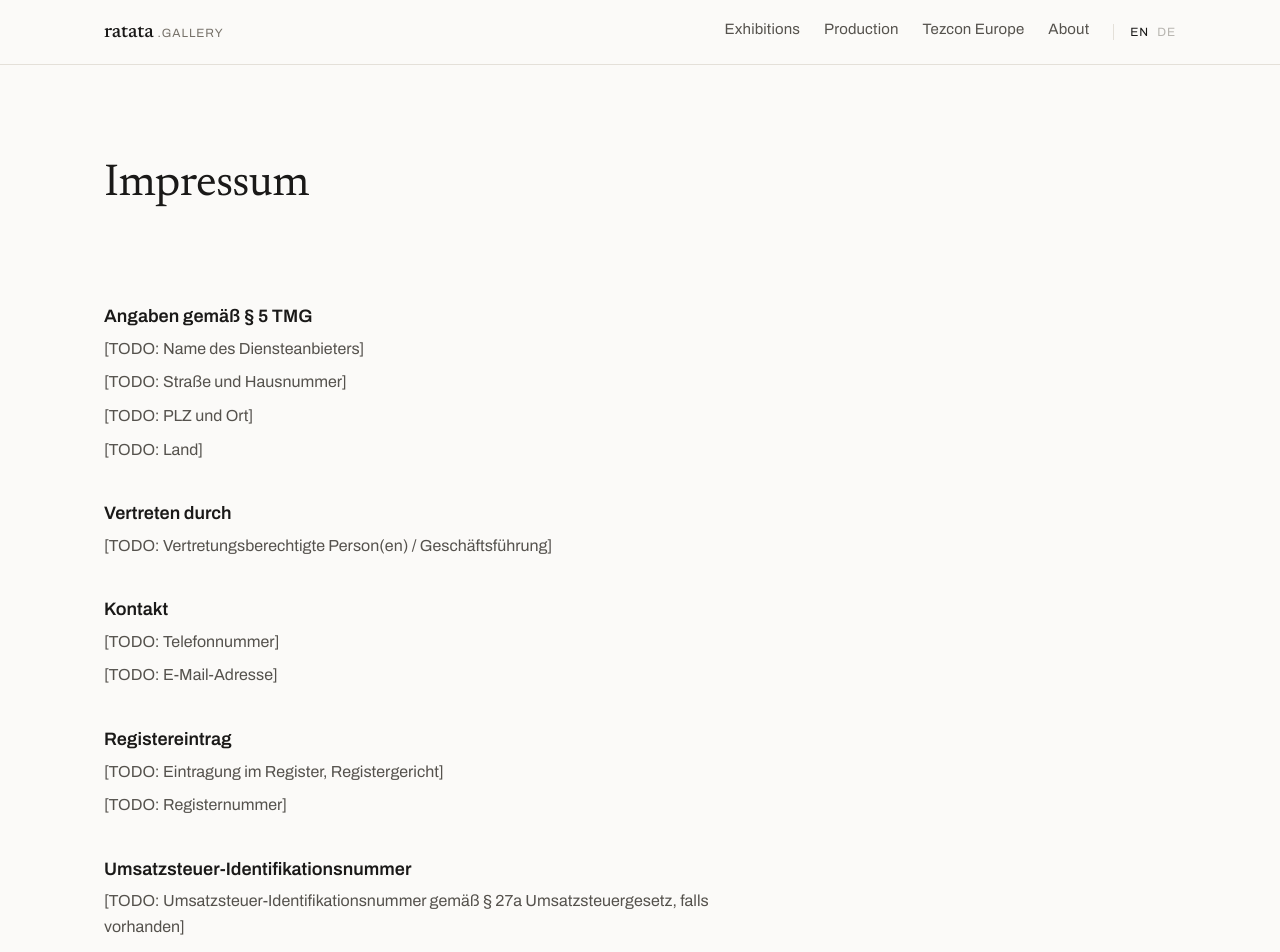
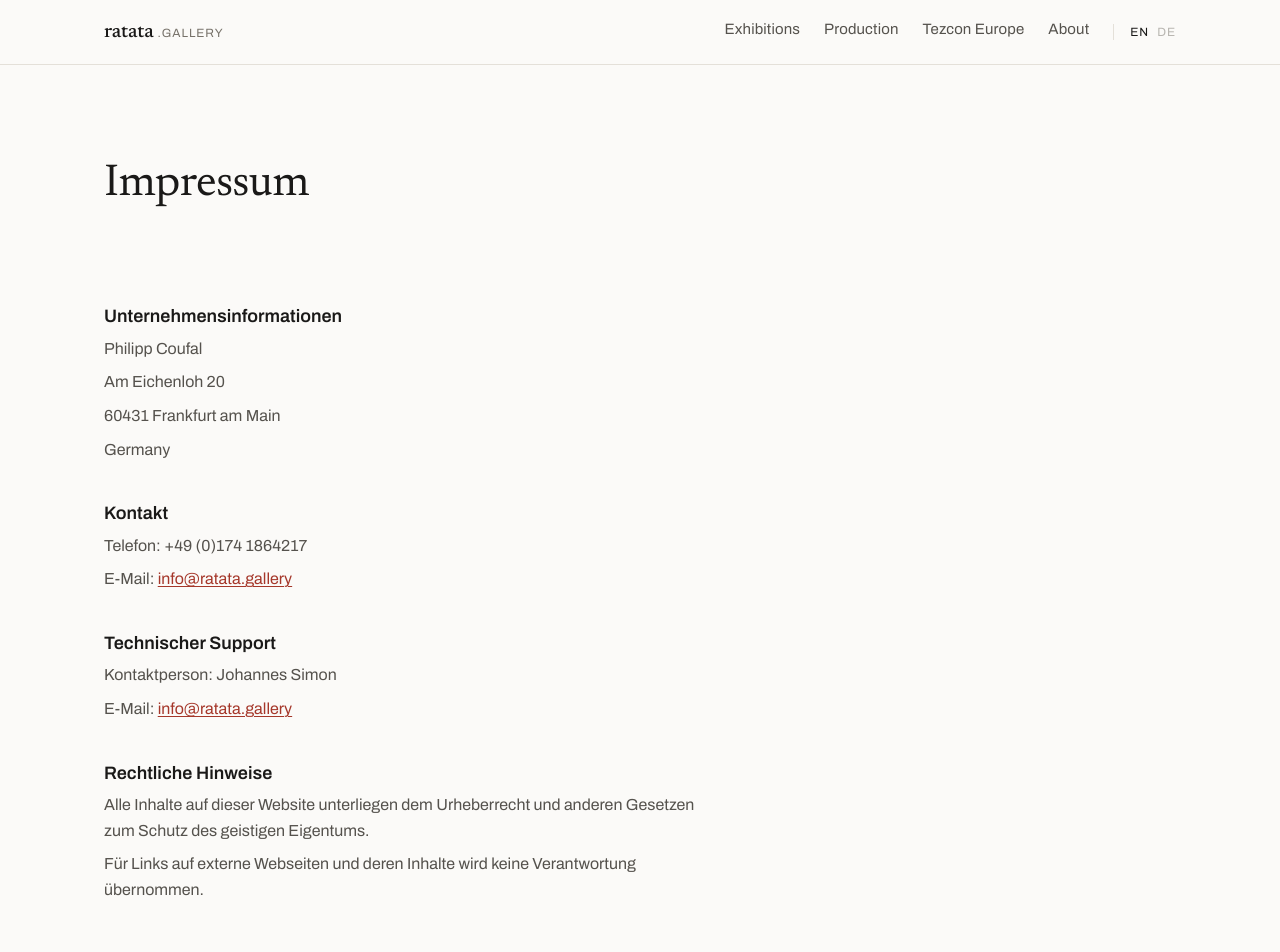
Before and after one commit to josim/ratata-gallery, a Next.js app: page /impressum in a window 1280 px wide. Shown: the top 952 px of the page. Built offline with nearby package versions, Linux system fonts and the light colour scheme.

Commit message:
Fill in Impressum from the live site: provider, contact, support, legal notes
Co-Authored-By: Claude Fable 5 <noreply@anthropic.com>

```diff
--- a/app/impressum/page.tsx
+++ b/app/impressum/page.tsx
@@ -15,52 +15,58 @@ export default function ImpressumPage() {
       <div className="max-w-measure space-y-10 text-body text-ink-secondary">
         <section className="space-y-2">
           <h2 className="font-sans text-title-s font-semibold text-ink">
-            Angaben gemäß § 5 TMG
+            Unternehmensinformationen
           </h2>
-          <p>[TODO: Name des Diensteanbieters]</p>
-          <p>[TODO: Straße und Hausnummer]</p>
-          <p>[TODO: PLZ und Ort]</p>
-          <p>[TODO: Land]</p>
-        </section>
-
-        <section className="space-y-2">
-          <h2 className="font-sans text-title-s font-semibold text-ink">
-            Vertreten durch
-          </h2>
-          <p>[TODO: Vertretungsberechtigte Person(en) / Geschäftsführung]</p>
+          <p>Philipp Coufal</p>
+          <p>Am Eichenloh 20</p>
+          <p>60431 Frankfurt am Main</p>
+          <p>Germany</p>
         </section>
 
         <section className="space-y-2">
           <h2 className="font-sans text-title-s font-semibold text-ink">
             Kontakt
           </h2>
-          <p>[TODO: Telefonnummer]</p>
-          <p>[TODO: E-Mail-Adresse]</p>
-        </section>
-
-        <section className="space-y-2">
-          <h2 className="font-sans text-title-s font-semibold text-ink">
-            Registereintrag
-          </h2>
-          <p>[TODO: Eintragung im Register, Registergericht]</p>
-          <p>[TODO: Registernummer]</p>
-        </section>
-
-        <section className="space-y-2">
-          <h2 className="font-sans text-title-s font-semibold text-ink">
-            Umsatzsteuer-Identifikationsnummer
-          </h2>
+          <p>Telefon: +49 (0)174 1864217</p>
           <p>
-            [TODO: Umsatzsteuer-Identifikationsnummer gemäß § 27a
-            Umsatzsteuergesetz, falls vorhanden]
+            E-Mail:{" "}
+            <a
+              href="mailto:info@ratata.gallery"
+              className="text-accent underline decoration-1 underline-offset-[0.15em] hover:text-accent-hover hover:decoration-2"
+            >
+              info@ratata.gallery
+            </a>
           </p>
         </section>
 
         <section className="space-y-2">
           <h2 className="font-sans text-title-s font-semibold text-ink">
-            Verantwortlich für den Inhalt nach § 18 Abs. 2 MStV
+            Technischer Support
           </h2>
-          <p>[TODO: Name und Anschrift der inhaltlich verantwortlichen Person]</p>
+          <p>Kontaktperson: Johannes Simon</p>
+          <p>
+            E-Mail:{" "}
+            <a
+              href="mailto:info@ratata.gallery"
+              className="text-accent underline decoration-1 underline-offset-[0.15em] hover:text-accent-hover hover:decoration-2"
+            >
+              info@ratata.gallery
+            </a>
+          </p>
+        </section>
+
+        <section className="space-y-2">
+          <h2 className="font-sans text-title-s font-semibold text-ink">
+            Rechtliche Hinweise
+          </h2>
+          <p>
+            Alle Inhalte auf dieser Website unterliegen dem Urheberrecht und
+            anderen Gesetzen zum Schutz des geistigen Eigentums.
+          </p>
+          <p>
+            Für Links auf externe Webseiten und deren Inhalte wird keine
+            Verantwortung übernommen.
+          </p>
         </section>
       </div>
     </div>
```
